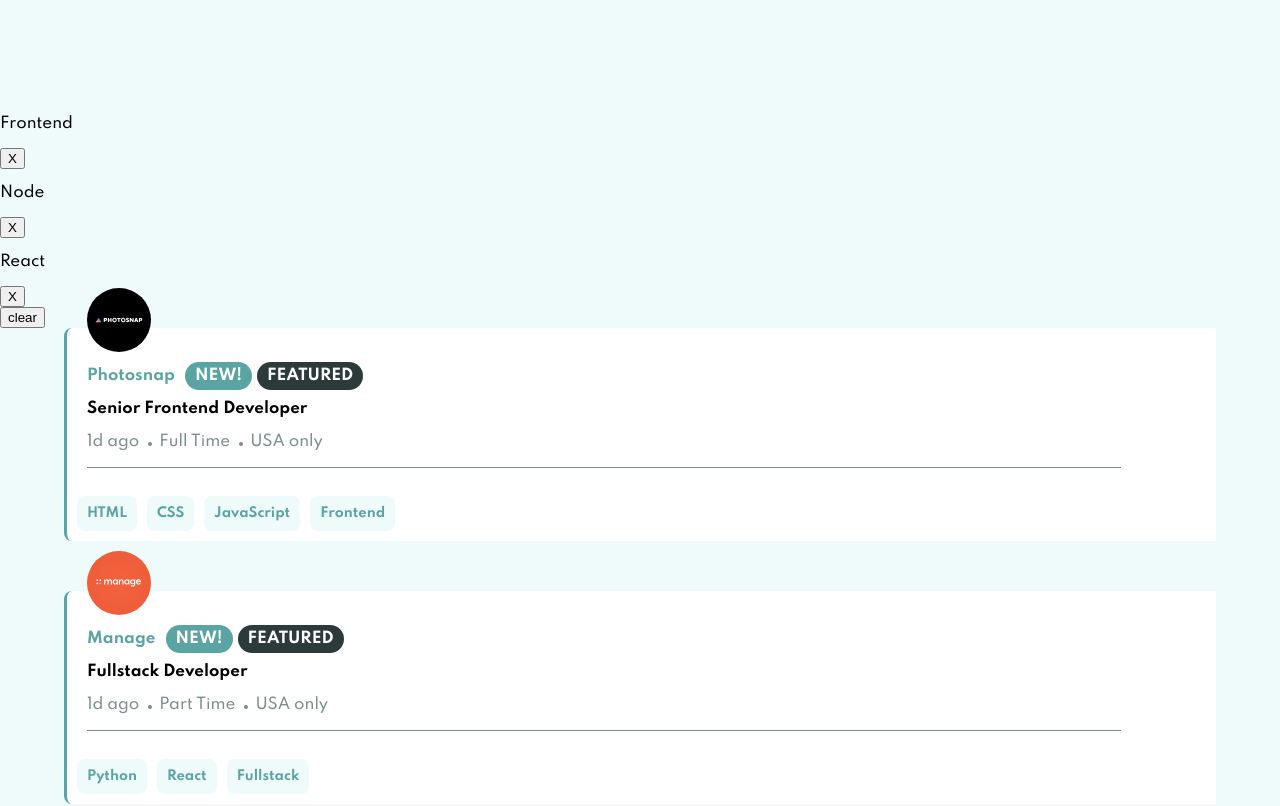
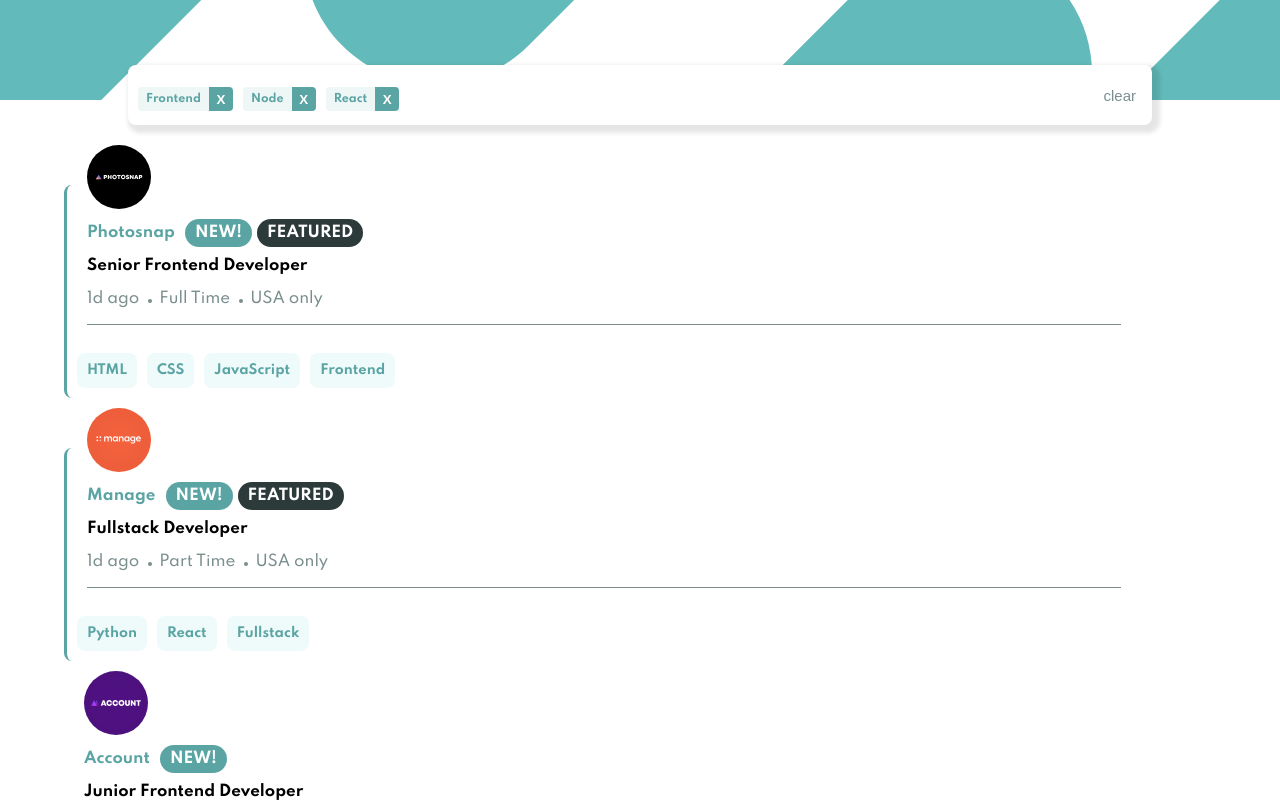
Before and after one commit to junior3874/static-job-listing-master, a website with bundled scripts: page src/index.html in a window 1280 px wide. Shown: the top 806 px of the page. Built offline with nearby package versions, Linux system fonts and the light colour scheme; files whose address does not match are found by name.

Commit message:
styles modified

```diff
--- a/src/styles.css
+++ b/src/styles.css
@@ -10,6 +10,7 @@ html,
 body {
   margin: 0;
   padding: 0;
+  box-sizing: border-box;
 }
 
 * {
@@ -20,20 +21,86 @@ body {
   font-family: "Spartan", sans-serif;
   width: 100vw;
   height: 100vh;
-  background-color: var(--background-color);
+  background-color: var(--background-color) no-repeat center;
   font-size: 15px;
 }
 header {
   width: 100%;
-  height: 100px;
-  background-image: url("../images/bg-header-desktop");
+  min-height: 100px;
+  background-image: url("./images/bg-header-desktop.svg");
+}
+
+.filterArea {
+  width: 80%;
+  min-height: 60px;
+  display: flex;
+  align-items: center;
+  justify-content: space-between;
+  margin: -35px auto 60px auto;
+  background-color: white;
+  padding: 10px;
+  border-radius: 8px;
+  box-shadow: 4px 4px 4px 4px rgba(0, 0, 0, 0.1);
+}
+
+.filterArea #filters {
+  display: flex;
+  flex-wrap: wrap;
+}
+
+.filterArea #filters .filter {
+  display: flex;
+  align-items: center;
+  margin-right: 10px;
+  padding-left: 8px;
+  border-radius: 4px;
+  height: 24px;
+  width: min-content;
+  font-size: 11px;
+  background: var(--filter-table-color);
+  justify-content: space-between;
+  margin-top: 8px;
+}
+.filterArea #filters .filter p {
+  height: min-content;
+  margin: 0;
+  color: var(--primary-color);
+  font-weight: 700;
+}
+.filterArea #filters .filter button {
+  background-color: var(--primary-color);
+  border: none;
+  color: white;
+  font-weight: 700;
+  width: 24px;
+  height: 100%;
+  margin-left: 8px;
+  text-transform: uppercase;
+  border-radius: 0 4px 4px 0;
+  cursor: pointer;
+}
+
+.filterArea #filters .filter button:hover {
+  background-color: var(--very-dark-cyan);
+}
+
+.filterArea .clearFilters {
+  color: var(--dark-cyan);
+  background-color: white;
+  border: none;
+  font-size: 15px;
+  cursor: pointer;
+}
+
+.filterArea .clearFilters:hover {
+  color: var(--very-dark-cyan);
 }
 
 main {
   display: flex;
-
   flex-direction: column;
   align-items: center;
+  background-color: (var(--filter-table-color));
 }
 
 main .component-job:not(:first-child) {
@@ -176,6 +243,11 @@ main .component-job .job-tecnologys span {
   color: var(--primary-color);
 }
 
+.pagination p:hover {
+  color: var(--very-dark-cyan);
+  cursor: pointer;
+}
+
 .attribution {
   padding: 50px;
   width: 100%;
```
